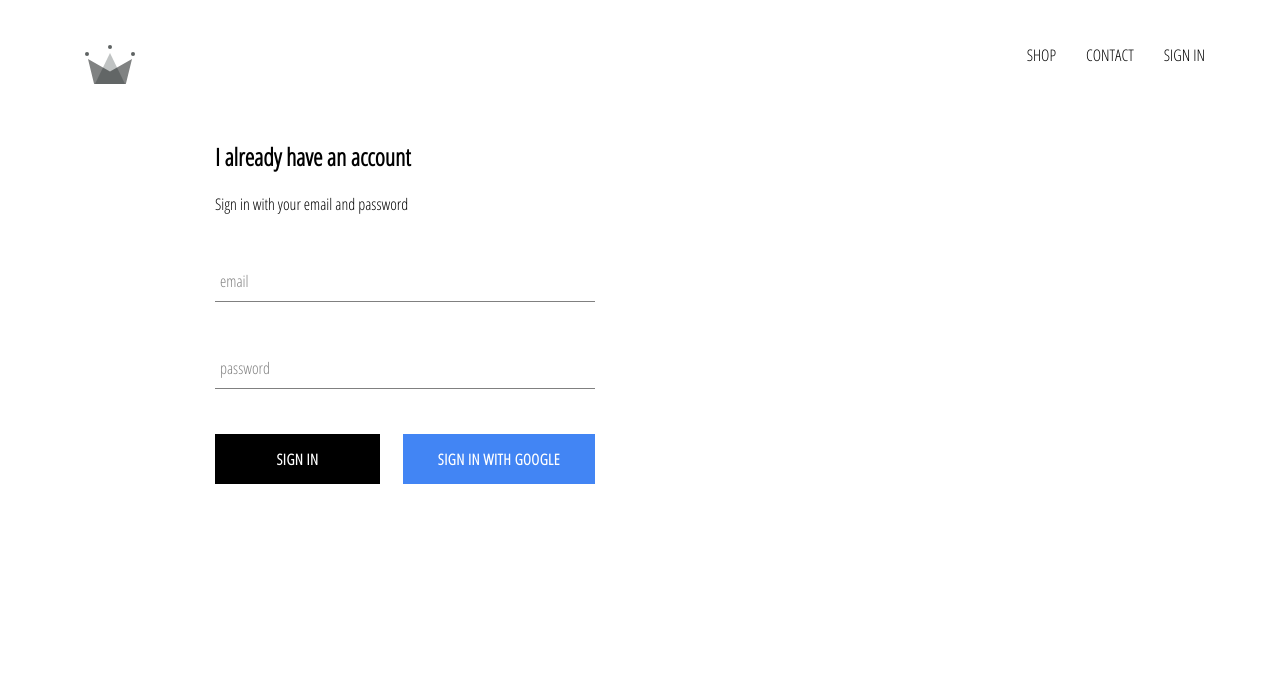
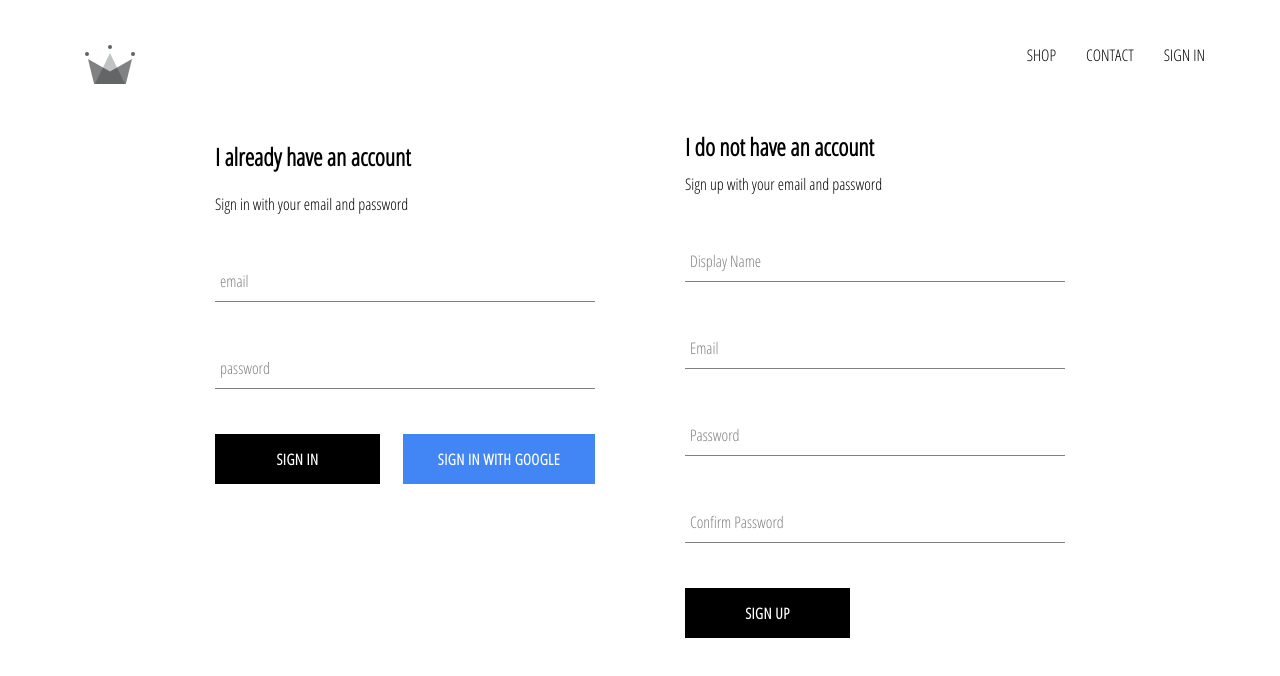
Before and after one commit to EricGurinowitsch/crwn-clothing, a React (Create React App) app: page /signin in a window 1280 px wide. Shown: the top 676 px of the page. Built offline with nearby package versions, Linux system fonts and the light colour scheme; no server answers.

Commit message:
finishing sign in handleSubmit method

```diff
--- a/src/App.js
+++ b/src/App.js
@@ -6,7 +6,7 @@
 import ShopPage from './pages/shop/shop.component';
 import SignInAndSignUpPage from './pages/sign-in-and-sign-up/sign-in-and-sign-up.component';
 import Header from './components/header/header.component';
-import { auth } from './firebase/firebase.utils';
+import { auth, createUserProfileDocument } from './firebase/firebase.utils';
 
 class App extends React.Component {
   constructor() {
@@ -20,9 +20,22 @@
   unsubscribeFromAuth = null;
 
   componentDidMount() {
-    this.unsubscribeFromAuth = auth.onAuthStateChanged(user => {
-      this.setState({ currentUser: user });
-      console.log(user);
+    this.unsubscribeFromAuth = auth.onAuthStateChanged(async userAuth => {
+      if (userAuth) {
+        const userRef = await createUserProfileDocument(userAuth);
+        userRef.onSnapshot(snapShot => {
+          this.setState({
+            currentUser: {
+              id: snapShot.id,
+              ...snapShot.data()
+            }
+          });
+        });
+      } else {
+        this.setState({
+          currentUser: userAuth
+        });
+      }
     });
   }
 
--- a/src/components/sign-in/sign-in.component.jsx
+++ b/src/components/sign-in/sign-in.component.jsx
@@ -1,7 +1,7 @@
 import React from 'react';
 import FormInput from '../form-input/form-input.component';
 import CustomButton from '../custom-button/custom-button.component';
-import { signInWithGoogle } from '../../firebase/firebase.utils';
+import { auth, signInWithGoogle } from '../../firebase/firebase.utils';
 import './sign-in.styles.scss';
 
 class SignIn extends React.Component{
@@ -13,10 +13,16 @@
         }
     }
 
-    handleSubmit = event => {
+    handleSubmit = async event => {
         event.preventDefault();
+        const { email, password } = this.state;
 
-        this.setState({ email: '', password: '' });
+        try {
+            await auth.signInWithEmailAndPassword(email, password);
+            this.setState({ email: '', password: '' });
+        } catch(error) {
+            console.log(error)
+        }
     }
 
     handleChange = event => {
--- /dev/null
+++ b/src/components/sign-up/sign-up.components.jsx
@@ -0,0 +1,96 @@
+import React from 'react';
+import FormInput from '../form-input/form-input.component';
+import CustomButton from '../custom-button/custom-button.component';
+import { auth, createUserProfileDocument } from '../../firebase/firebase.utils';
+import './sign-up.styles.scss';
+
+class SignUp extends React.Component {
+    constructor() {
+        super();
+        this.state = {
+            displayName: '',
+            email: '',
+            password: '',
+            confirmPassword: ''
+        }
+    }
+
+    handleSubmit = async event => {
+        event.preventDefault();
+
+        const { displayName, email, password, confirmPassword } = this.state;
+
+        if(password !== confirmPassword) {
+            alert("passwords don't match");
+            return;
+        }
+
+        try {
+            const { user } = await auth.createUserWithEmailAndPassword(email, password);
+            await createUserProfileDocument(user, {displayName});
+            this.setState({
+                displayName: '',
+                email: '',
+                password: '',
+                confirmPassword: ''
+            });
+        } catch(error) {
+            console.log(error);
+        }
+    }
+
+    handleChange = event => {
+        const { name, value } = event.target;
+        this.setState({
+            [name]: value
+        });
+    }
+
+    render() {
+        const { displayName, email, password, confirmPassword } = this.state;
+        return(
+            <div className='sign-up'>
+                <h2 className='title'>I do not have an account</h2>
+                <span>Sign up with your email and password</span>
+                <form className='sign-up-form' onSubmit={this.handleSubmit}>
+                    <FormInput
+                        type='text'
+                        name='displayName'
+                        value={displayName}
+                        onChange={this.handleChange}
+                        label='Display Name'
+                        required
+                    />
+                    <FormInput
+                        type='email'
+                        name='email'
+                        value={email}
+                        onChange={this.handleChange}
+                        label='Email'
+                        required
+                    />
+                    <FormInput
+                        type='password'
+                        name='password'
+                        value={password}
+                        onChange={this.handleChange}
+                        label='Password'
+                        required
+                    />
+                    <FormInput
+                        type='password'
+                        name='confirmPassword'
+                        value={confirmPassword}
+                        onChange={this.handleChange}
+                        label='Confirm Password'
+                        required
+                    />
+                    <CustomButton type='submit'>Sign Up</CustomButton>
+                </form>
+            </div>
+        )
+    }
+
+}
+
+export default SignUp;
--- /dev/null
+++ b/src/components/sign-up/sign-up.styles.scss
@@ -0,0 +1,9 @@
+.sign-up {
+    display: flex;
+    flex-direction: column;
+    width: 380px;
+
+    .title {
+      margin: 10px 0;
+    }
+  }
--- a/src/firebase/firebase.utils.js
+++ b/src/firebase/firebase.utils.js
@@ -13,6 +13,29 @@
     measurementId: "G-WQ4FQJ39P7"
   };
 
+  export const createUserProfileDocument = async (userAuth, additionalData) => {
+      if (!userAuth) return;
+
+      const userRef = firestore.doc(`users/${userAuth.uid}`);
+      const snapshot = await userRef.get();
+
+      if (!snapshot.exists) {
+          const { displayName, email } = userAuth;
+          const createdAt = new Date();
+          try {
+            await userRef.set({
+                displayName,
+                email,
+                createdAt,
+                ...additionalData
+            })
+          } catch (error) {
+            console.log('error creating user', error.message);
+          }
+      }
+     return userRef;
+  }
+
   firebase.initializeApp(config);
 
   export const auth = firebase.auth();
--- a/src/pages/sign-in-and-sign-up/sign-in-and-sign-up.component.jsx
+++ b/src/pages/sign-in-and-sign-up/sign-in-and-sign-up.component.jsx
@@ -1,10 +1,12 @@
 import React from 'react';
 import SignIn from '../../components/sign-in/sign-in.component';
+import SignUp from '../../components/sign-up/sign-up.components';
 import './sign-in-and-sign-up.styles.scss';
 
 const SignInAndSignUpPage = () => (
     <div className='sign-in-and-sign-up'>
         <SignIn />
+        <SignUp />
     </div>
 );
 
```
